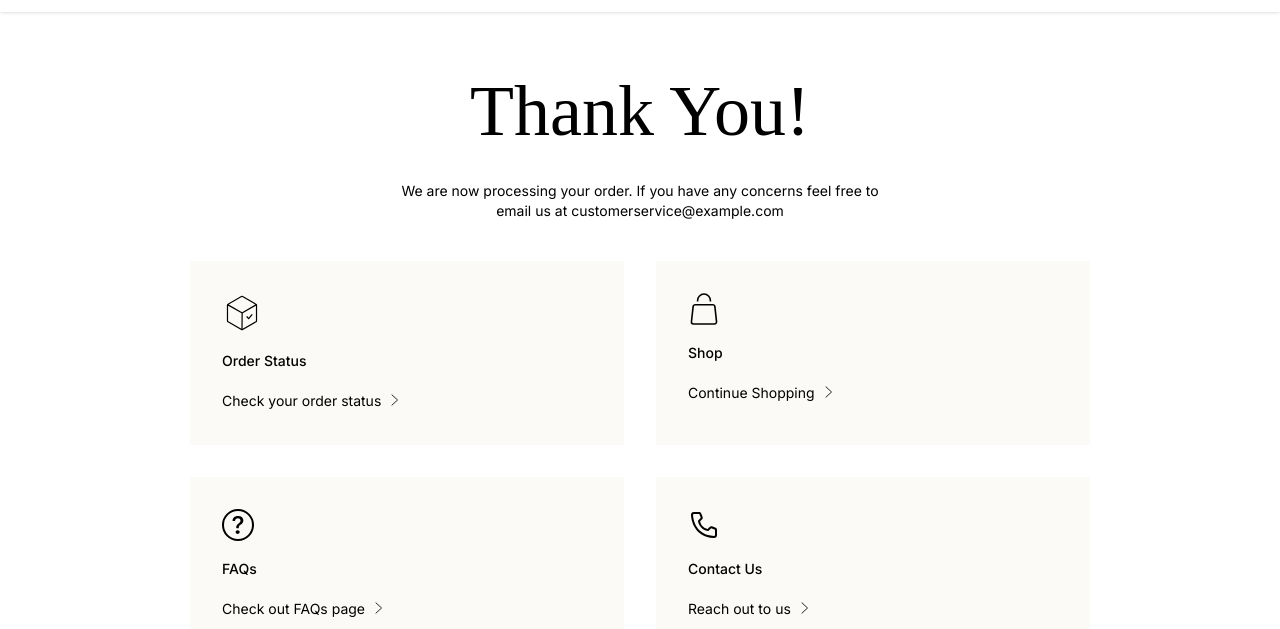
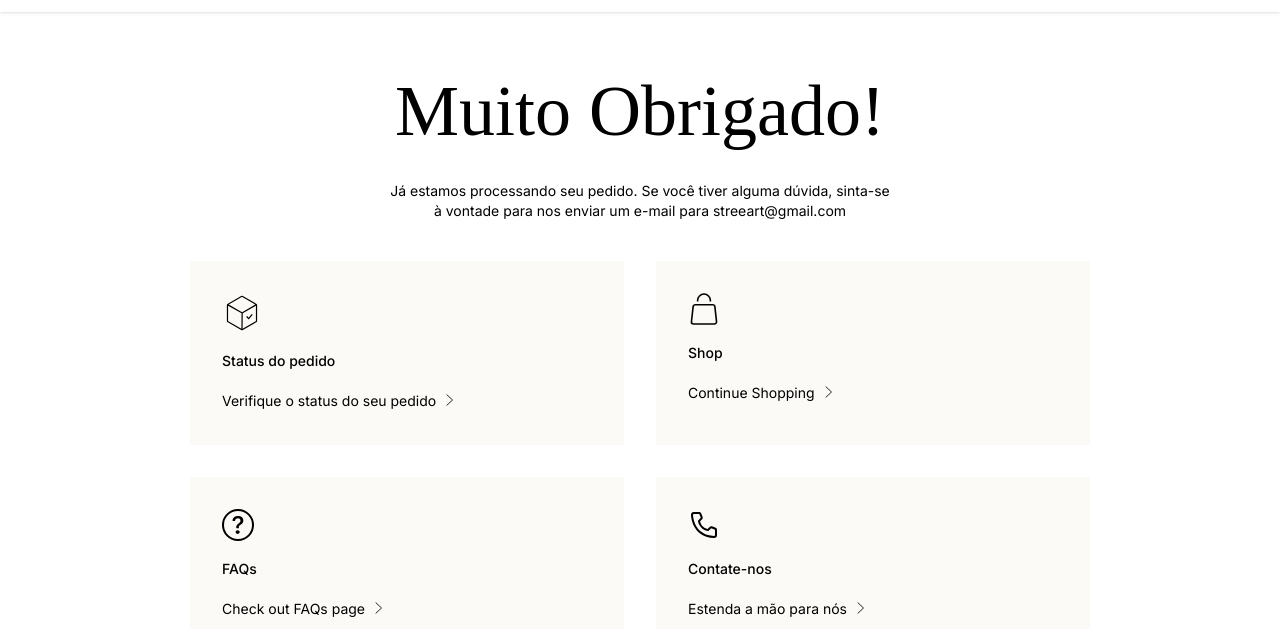
Before and after one commit to Rmm11/proj-webstan-streetart, a Gatsby site: page /orderConfirm in a window 1280 px wide. Shown: the part 171-800 px from the top of the page. Built offline with nearby package versions, Linux system fonts and the light colour scheme; Gatsby itself is replaced by a stand-in of ours; a web font is replaced by a local one.

Commit message:
atualização

```diff
--- a/cypress.config.js
+++ b/cypress.config.js
@@ -1,4 +1,4 @@
-const { defineConfig } = require("cypress");
+const { defineConfig } = require('cypress');
 
 module.exports = defineConfig({
   e2e: {
--- a/src/pages/login.js
+++ b/src/pages/login.js
@@ -42,7 +42,7 @@ const LoginPage = (props) => {
     }
 
     if (isEmpty(loginForm.senha) === true) {
-      tempError.senha = 'Campo requerido';
+      tempError.senha = 'Campo obrigatório';
       validForm = false;
     } else {
       tempError.senha = '';
@@ -105,7 +105,7 @@ const LoginPage = (props) => {
               labelName={'Senha'}
               error={errorForm.password}
             />
-            <div className={styles.forgotSenhaPasswordContainer}>
+            <div className={styles.forgotPasswordContainer}>
               <Link to={'/forgot'} className={styles.forgotLink}>
                 Esqueci a senha
               </Link>
--- a/src/pages/orderConfirm.js
+++ b/src/pages/orderConfirm.js
@@ -10,16 +10,16 @@ const OrderConfirmPage = (props) => {
     <Layout disablePaddingBottom>
       <Container size={'medium'}>
         <div className={styles.root}>
-          <h1>Thank You!</h1>
+          <h1>Muito Obrigado!</h1>
           <p>
-            We are now processing your order. If you have any concerns feel free
-            to email us at customerservice@example.com
+            Já estamos processando seu pedido. Se você tiver alguma dúvida,
+            sinta-se à vontade para nos enviar um e-mail para streeart@gmail.com
           </p>
           <div className={styles.actionContainer}>
             <ActionCard
-              title={'Order Status'}
+              title={'Status do pedido'}
               icon={'delivery'}
-              subtitle={'Check your order status'}
+              subtitle={'Verifique o status do seu pedido'}
               link={'/account/orders'}
               size={'lg'}
             />
@@ -39,9 +39,9 @@ const OrderConfirmPage = (props) => {
             />
 
             <ActionCard
-              title={'Contact Us'}
+              title={'Contate-nos'}
               icon={'phone'}
-              subtitle={'Reach out to us'}
+              subtitle={'Estenda a mão para nós'}
               link={'/support#contact'}
             />
           </div>
--- a/src/pages/signup.js
+++ b/src/pages/signup.js
@@ -41,12 +41,12 @@ const SignupPage = (props) => {
     const tempError = { ...errorState };
 
     if (isEmpty(signupForm.firstName) === true) {
-      tempError.firstName = 'Campo requerido';
+      tempError.firstName = 'Campo obrigatório';
       validForm = false;
     }
 
     if (isEmpty(signupForm.lastName) === true) {
-      tempError.lastName = 'Campo requerido';
+      tempError.lastName = 'Campo obrigatório';
       validForm = false;
     }
 
```
